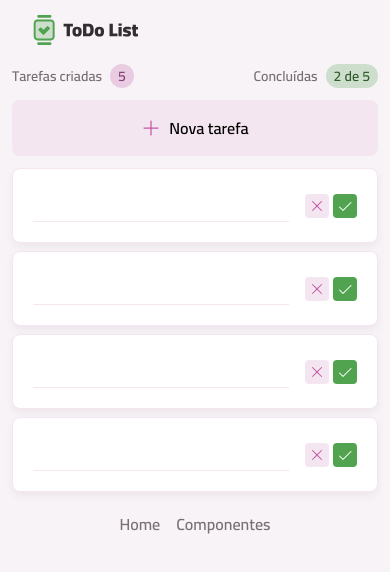
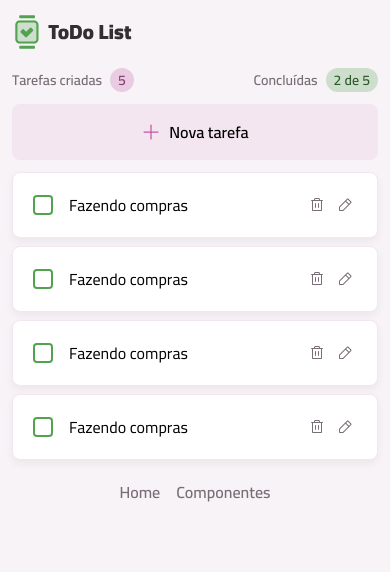
Before and after one commit to IsaaczZj/todo-list, a React (Vite) app: page / in a window 390 px wide. Shown: the top 572 px of the page. Built offline with nearby package versions, Linux system fonts and the light colour scheme.

Commit message:
fix:fixing ui

```diff
--- a/src/App.tsx
+++ b/src/App.tsx
@@ -1,6 +1,6 @@
 import { BrowserRouter, Route, Routes } from "react-router";
 import { PageComponents } from "./pages/page-components";
-import { LayoutMain } from "./pages/layout-main";
+import { LayoutMain } from "./components/core/layout-main";
 import { PageHome } from "./pages/page-home";
 
 export function App() {
--- a/src/components/core/header.tsx
+++ b/src/components/core/header.tsx
@@ -3,7 +3,7 @@ import Logo from "../../assets/images/logo.svg?react";
 export function Header() {
   return (
     <Container className="mt-3 md:mt-20">
-      <Logo className="h-9 md:h-12" />
+      <Logo className="h-10 md:h-12" />
     </Container>
   );
 }
--- a/src/components/core/task-item.tsx
+++ b/src/components/core/task-item.tsx
@@ -11,7 +11,7 @@ import XIcon from "../../assets/icons/x.svg?react";
 import { useState } from "react";
 import { Input } from "../input";
 export function TaskItem() {
-  const [isEditing, setIsEditing] = useState(true);
+  const [isEditing, setIsEditing] = useState(false);
 
   function handleExitEditTask() {
     setIsEditing(false);
@@ -29,7 +29,7 @@ export function TaskItem() {
             <ButtonIcon
               variant="tertiary"
               icon={PencilIcon}
-              onClick={() => setIsEditing(!isEditing)}
+              onClick={() => setIsEditing(true)}
             />
           </div>
         </>
--- a/src/components/core/tasks-summary.tsx
+++ b/src/components/core/tasks-summary.tsx
@@ -3,7 +3,7 @@ import { Text } from "../text";
 
 export function TasksSummary() {
   return (
-    <header className="flex justify-between items-baseline">
+    <section className="flex justify-between items-baseline">
       <div className="flex items-center gap-2">
         <Text variant="body-sm-bold" className="text-gray-300">Tarefas criadas</Text>
         <Badge variant="secondary">5</Badge>
@@ -12,6 +12,6 @@ export function TasksSummary() {
         <Text variant="body-sm-bold" className="text-gray-300">Concluídas</Text>
         <Badge variant="primary">2 de 5</Badge>
       </div>
-    </header>
+    </section>
   );
 }
--- a/src/pages/page-home.tsx
+++ b/src/pages/page-home.tsx
@@ -7,7 +7,6 @@ export function PageHome() {
   return (
     <Container className="space-y-3">
       <TasksSummary />
-
       <TasksList />
     </Container>
   );
```
Also changed, not shown: src/components/core/layout-main.tsx (renamed from src/pages/layout-main.tsx, +4 -4 lines), src/assets/images/logo.svg.
